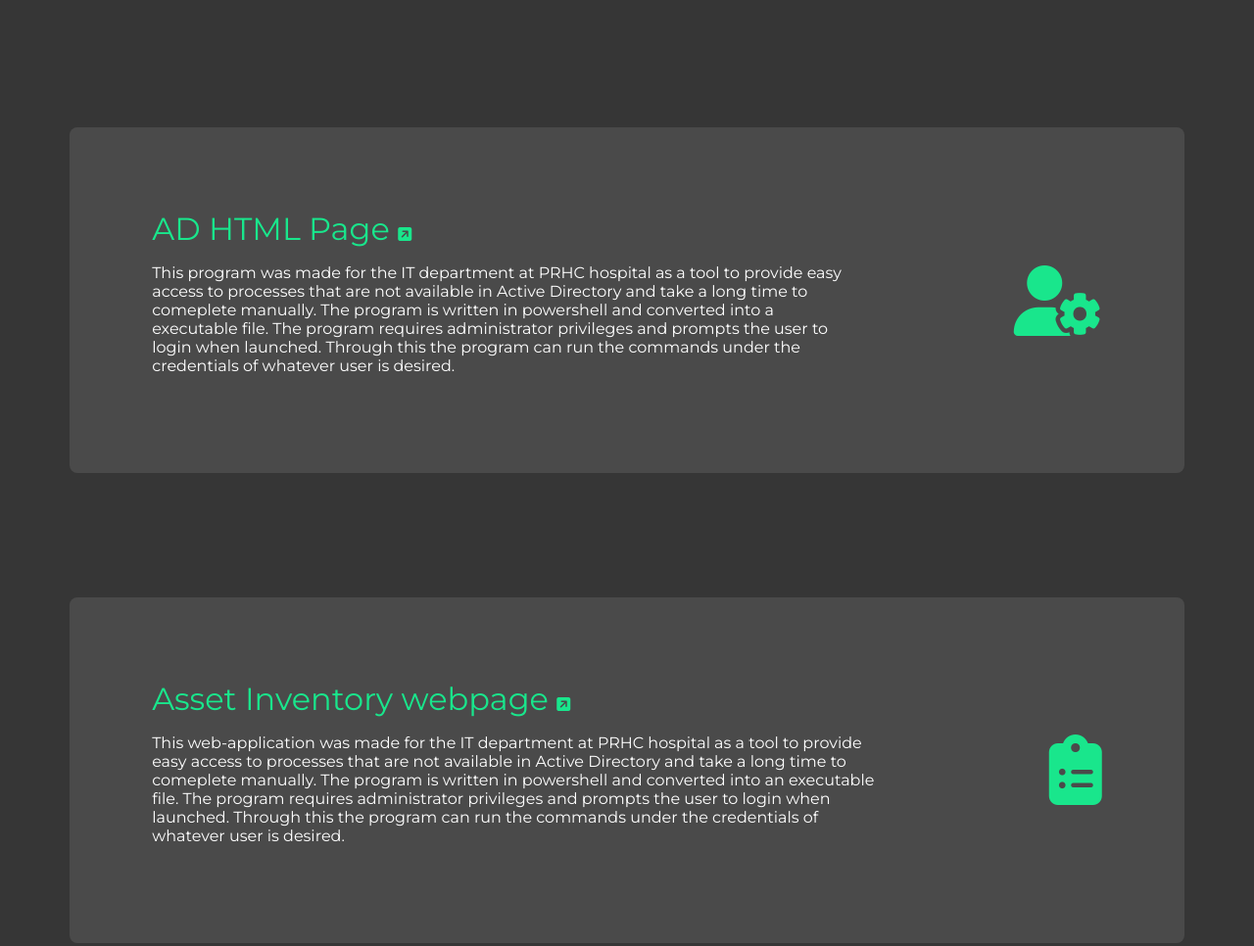
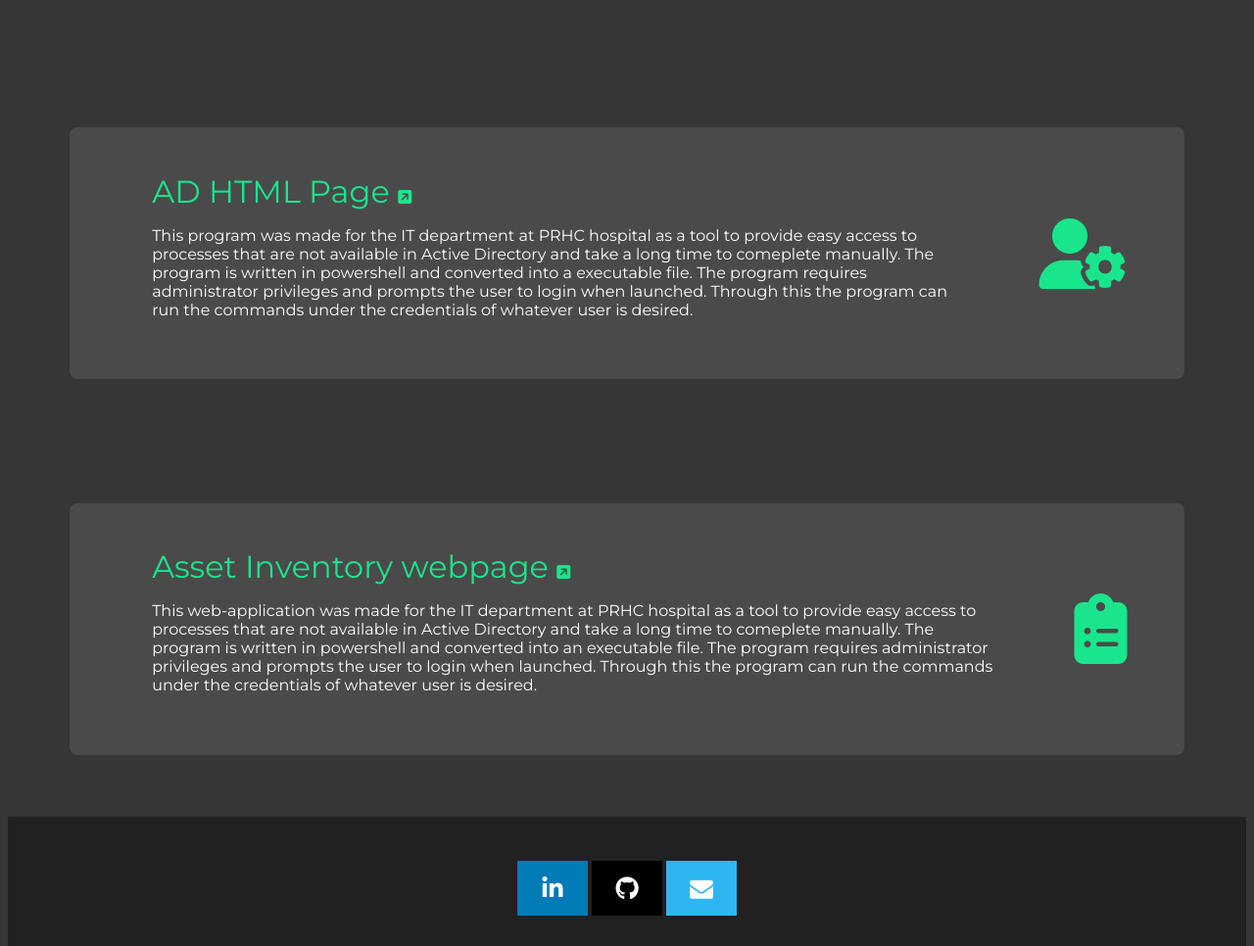
Before and after one commit to connorpink/connorpink.github.io, a plain HTML site: page index.html in a window 1280 px wide. Shown: the part 1460-2426 px from the top of the page at 98% size. Drawn offline with Linux system fonts and the light colour scheme.

Commit message:
formatting

```diff
--- a/master.css
+++ b/master.css
@@ -180,7 +180,7 @@ z}
     flex-direction: column;
     justify-content: center;
     flex-wrap: wrap;
-    padding: 5vw;
+    padding: 2vw 0 2vw 5vw;
     background-color: #4a4a4a;
     color: #ffff;
     border: 20px solid transparent;
@@ -191,7 +191,7 @@ z}
     flex-direction: column;
     justify-content: center;
     flex-wrap: wrap;
-    padding: 5vw;
+    padding: 0 3vw 0 3vw;
     background-color: #4a4a4a;
     color: #ffff;
     border: 20px solid transparent;
```
